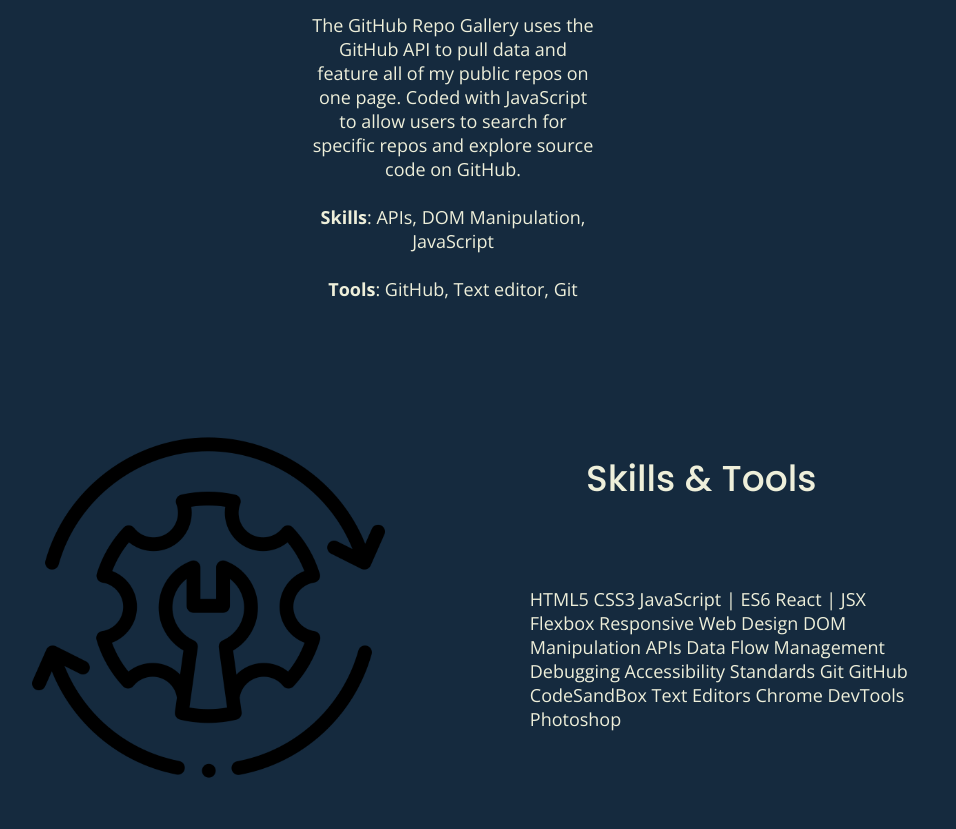
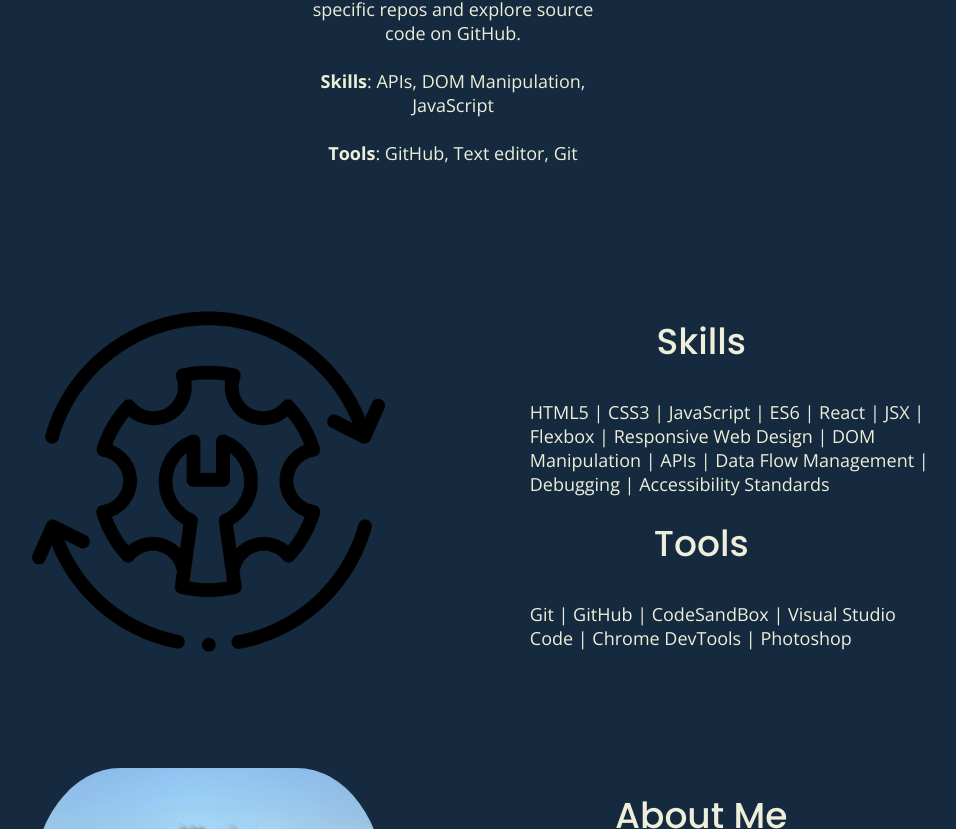
Before and after one commit to seth-knox/sk-code, a website built with Parcel: page index.html in a window 1280 px wide. Shown: the part 1971-2800 px from the top of the page, without its empty margins (187-1143 px from the left). Built offline with nearby package versions, Linux system fonts and the light colour scheme.

Commit message:
Skills and imgs fixed

```diff
--- a/css/main.css
+++ b/css/main.css
@@ -323,7 +323,7 @@ footer .copyright {
 }
 
 .features i {
-	font-size: 3.75em;
+  font-size: 3.75em;
   margin-bottom: 40px;
 }
 
@@ -529,6 +529,10 @@ footer .copyright {
     width: 90%;
   }
 
+  .features img {
+    max-width: 75%;
+  }
+
   /* About Me */
   .about-me article {
     display: flex;
@@ -632,9 +636,6 @@ footer .copyright {
   }
 
   /* About Me */
-  .about-me h2 {
-    padding-bottom: 50px;
-  }
 
   .about-me article div {
     width: 42%;
--- a/index.html
+++ b/index.html
@@ -62,7 +62,7 @@
             <p class="fontawesome-icon">
               <a href="https://seth-knox.github.io/unplugged-website/" target="_blank"><img
                   src="img/unplugged-website.png" alt="Unplugged Site"></a>
-            </p>
+              </p>
             <h4>Unplugged Retreat</h4>
             <p class="features-item-description">A multi-page responsive website coded with Flexbox built from a design
               comp. This versatile design has sections, including a cards design pattern, that can be repurposed for
@@ -119,19 +119,6 @@
               <b>Tools</b>: GitHub, Text editor, Git
             </p>
           </article>
-          <!-- <article>
-            <p class="fontawesome-icon">
-              <i class="fa-solid fa-screwdriver-wrench"></i>
-            </p>
-            <h2>Skills & Tools</h2>
-            <p class="features-item-description">
-              <ul>
-                <li>Coffee</li>
-                <li>Tea</li>
-                <li>Milk</li>
-              </ul>
-            </p>
-          </article> -->
         </div>
       </div>
     </section>
@@ -144,24 +131,13 @@
               <img src="img/skills-img.png" alt="tool and gear">
             </figure>
             <div>
-              <h2>Skills & Tools</h2>
-              <p>HTML5
-                CSS3
-                JavaScript | ES6
-                React | JSX
-                Flexbox
-                Responsive Web Design
-                DOM Manipulation
-                APIs
-                Data Flow Management
-                Debugging
-                Accessibility Standards
-                Git
-                GitHub
-                CodeSandBox
-                Text Editors
-                Chrome DevTools
-                Photoshop
+              <h2>Skills</h2>
+              <p>HTML5 | CSS3 | JavaScript | ES6 | React | JSX | Flexbox | Responsive Web Design | DOM Manipulation | APIs |
+                Data Flow Management | Debugging | Accessibility Standards
+              </p>
+              <h2>Tools</h2>
+              <p>
+                Git | GitHub | CodeSandBox | Visual Studio Code | Chrome DevTools | Photoshop
               </p>
             </div>
           </article>
```
